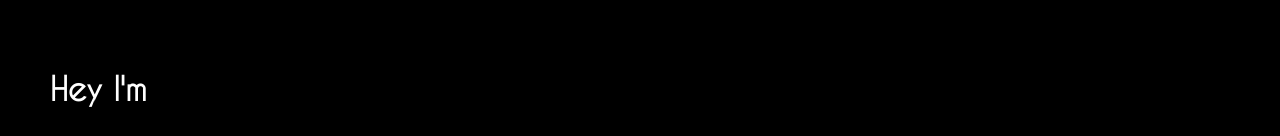
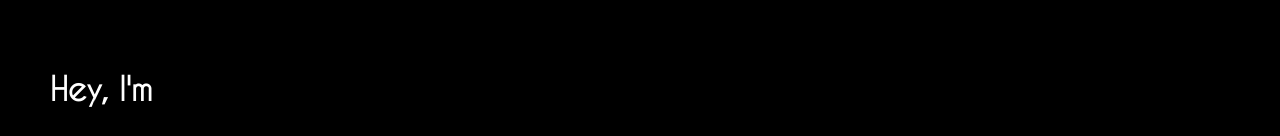
Before and after one commit to bmonish/react-portfolio, a React (Create React App) app: page / in a window 1280 px wide. Shown: the part 139-275 px from the top of the page. Built offline with nearby package versions, Linux system fonts and the light colour scheme.

Commit message:
Banner Spell Check

```diff
--- a/src/components/Banner.js
+++ b/src/components/Banner.js
@@ -5,7 +5,7 @@ function Banner() {
   return (
     <div className="banner">
       <div className="banner__left">
-        <h1>Hey I'm</h1>
+        <h1>Hey, I'm</h1>
         <h1>
           <span className="banner__lineOne banner__span">Monish</span>
           <br></br>
```
